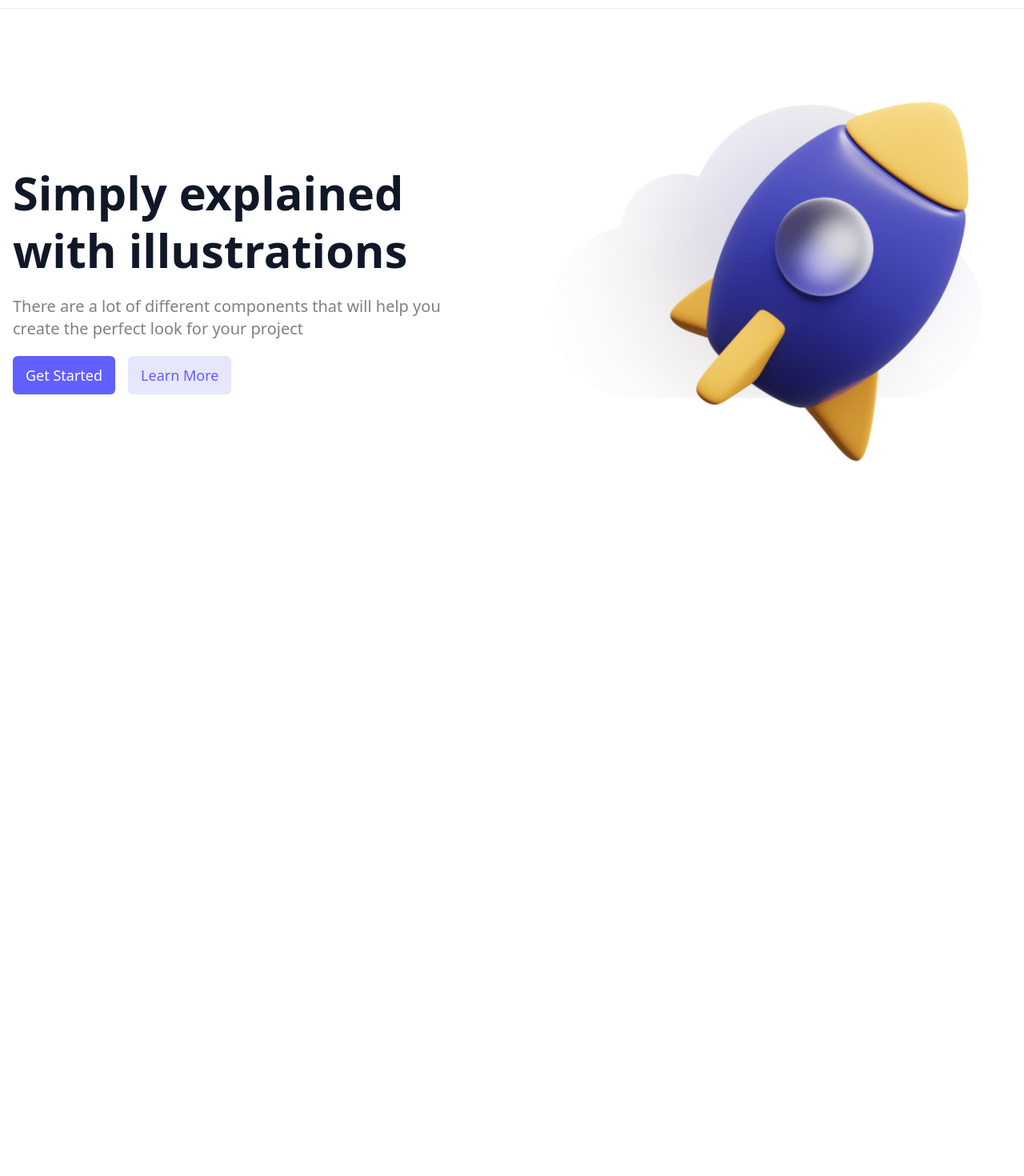
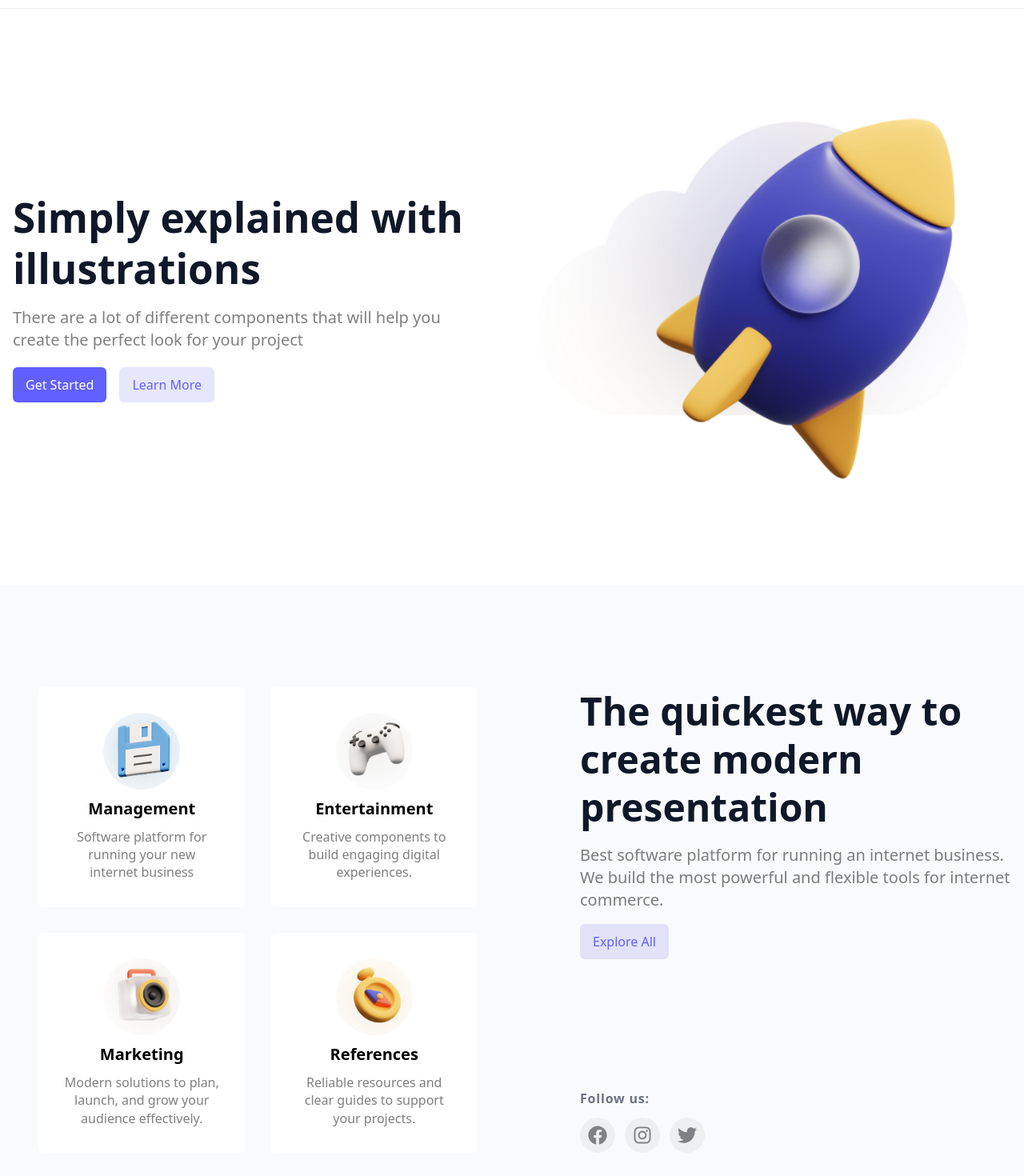
Before and after one commit to roman-hasan/Degic, a React (Vite) app: page / in a window 1280 px wide. Shown: the part 72-1542 px from the top of the page at 80% size. Before the commit the page ends 800 px from the top, so only its background shows below. Built offline with nearby package versions, Linux system fonts and the light colour scheme.

Commit message:
presentation section completed

```diff
--- a/package.json
+++ b/package.json
@@ -13,6 +13,7 @@
     "@tailwindcss/vite": "^4.1.18",
     "react": "^19.2.0",
     "react-dom": "^19.2.0",
+    "react-icons": "^5.5.0",
     "tailwindcss": "^4.1.18"
   },
   "devDependencies": {
--- a/src/components/Hero.jsx
+++ b/src/components/Hero.jsx
@@ -1,20 +1,26 @@
 import React from 'react'
 
 const Hero = ({heading, paragraph, image}) => {
-  console.log(image)
   return (
-    <section className='container mx-auto px-4 gap-8 flex flex-col-reverse lg:flex-row justify-between items-start lg:items-center my-24'>
-        <div className='max-w-xl w-full'>
-          <h1 className="text-[calc(2rem+2vw)] leading-tight font-bold text-gray-900"> {heading} </h1>
-          <p className='md:text-xl text-lg mt-5 leading-[1.4] text-[#000000]/50'> {paragraph} </p>
-          <div className='md:text-lg flex mt-5 gap-x-4'>
+    <section className='container mx-auto px-4 gap-7 min-h-[90svh] flex flex-col-reverse justify-center lg:flex-row lg:justify-between items-center'>
+        <div className='w-full'>
+          <div className='lg:max-w-xl w-full'>
+          <h1 className="text-[clamp(2rem,4vw,4rem)] leading-tight font-bold text-gray-900"> {heading} </h1>
+          <p className='md:text-xl sm:text-lg mt-4 leading-[1.4] text-[#000000]/50'> {paragraph} </p>
+          <div className='font-medium flex mt-5 gap-x-4'>
              <button className='px-4 py-2.5 cursor-pointer rounded-md bg-indigo-500 text-white'>Get Started</button>
              <button className='px-4 py-2.5 cursor-pointer rounded-md bg-[#5F62E2]/15 text-indigo-500'>Learn More</button>
           </div>
         </div>
-        <div className='w-full lg:max-w-xl'>
-            <img className='w-full max-w-xl' src={image} alt="" />
         </div>
+        <div className="w-full">
+        <img
+          className="w-full max-w-xl mx-auto object-cover"
+          src={image}
+          alt=""
+        />
+       </div>
+
     </section>
   )
 }
--- a/src/components/Presentation.jsx
+++ b/src/components/Presentation.jsx
@@ -1,10 +1,46 @@
 import React from 'react'
+import { FaFacebook, FaInstagram, FaTwitter } from 'react-icons/fa'
 
-const Presentation = () => {
+
+const Presentation = ({heading, paragraph, grid}) => {
+
   return (
-    <div>
+    <section className='bg-gray-50'>
+      <div className='container mx-auto px-4 flex xl:flex-row flex-col-reverse xl:gap-x-24 justify-between lg:py-32 py-24'>
+          <div className='grid grid-cols-1 sm:grid-cols-2 gap-8 xl:px-8 mt-12 xl:mt-0'>
+              {
+                grid.map((item,i)=>{
+                  const {image, heading, paragraph} = item
+                  return(
+                      <div  key={i} className='flex space-y-2 hover:shadow-md transition rounded-md bg-white flex-col justify-center xl:p-8 p-10 items-center text-center'>
+                        <div className='max-w-24 w-full'>
+                          <img className='w-full' src={image} alt="" />
+                        </div>
+                        <h3 className='text-xl py-0.5 font-semibold'> {heading} </h3>
+                        <p  className='leading-[1.4] text-[#000000]/50'> {paragraph} </p>
+                      </div>
+                  )
+                })
+              }
+          </div>
+          <div className='flex flex-col'>
+             <div>
+               <h2 className="text-[clamp(2rem,4vw,3rem)] leading-tight font-bold text-gray-900"> {heading} </h2>
+               <p  className='md:text-xl sm:text-lg my-4 leading-[1.4] text-[#000000]/50'> {paragraph} </p>
+               <button className='px-4 py-2.5 font-medium cursor-pointer rounded-md bg-[#5F62E2]/15 text-indigo-500'> Explore All </button>
+             </div>
 
-    </div>
+             <div className='mt-auto'>
+                  <span className=' text-gray-500 tracking-wider font-semibold inline-block mt-5 xl:mt-0'> Follow us: </span>
+                  <div className='flex gap-3 mt-3'>
+                       <a href="#" className='text-2xl bg-[#C4C4C4]/20 hover:text-indigo-400 hover:bg-[#5f62e2]/10 transition p-2.5 rounded-full text-[#12131A]/50'><FaFacebook/></a>
+                       <a href="#" className='text-2xl bg-[#C4C4C4]/20 hover:text-indigo-400 hover:bg-[#5f62e2]/10 transition p-2.5 rounded-full text-[#12131A]/50'><FaInstagram /></a>
+                       <a href="#" className='text-2xl bg-[#C4C4C4]/20 hover:text-indigo-400 hover:bg-[#5f62e2]/10 transition p-2.5 rounded-full text-[#12131A]/50'><FaTwitter /></a>
+                  </div>
+             </div>
+          </div>
+      </div>
+    </section>
   )
 }
 
--- a/src/config/sections.config.js
+++ b/src/config/sections.config.js
@@ -40,26 +40,22 @@ export const sections = [
       {
         image: management,
         heading: "Management",
-          paragraph:
-            "Organize your workflow, track performance, and manage your team with smart and structured tools."
+        paragraph: "Software platform for running your new internet business"
       },
       {
         image: entertainment,
         heading: "Entertainment",
-          paragraph:
-            "Deliver engaging and interactive digital experiences with creative visual components."
+        paragraph: "Creative components to build engaging digital experiences."
       },
       {
         image: marketing,
         heading: "Marketing",
-          paragraph:
-            "Launch campaigns, analyze insights, and grow your audience using modern marketing solutions."
+        paragraph: "Modern solutions to plan, launch, and grow your audience effectively."
       },
       {
         image: references,
         heading: "References",
-          paragraph:
-            "Access reliable resources and structured documentation to support your projects effectively."
+        paragraph: "Reliable resources and clear guides to support your projects."
       }
     ]
     }
```
Also changed, not shown: 2 other files (tests, documents, lock files or other folders). Lines whose indentation alone changed are shown as unchanged.
